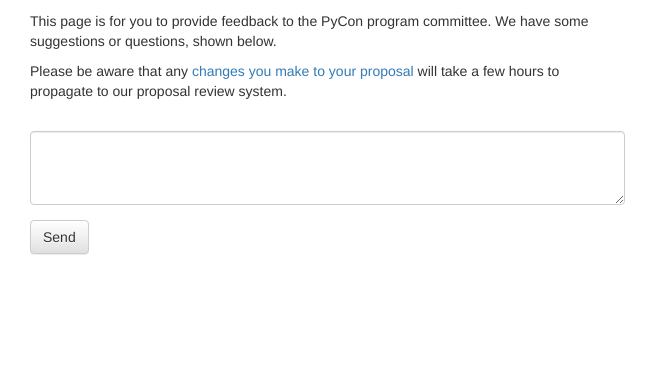
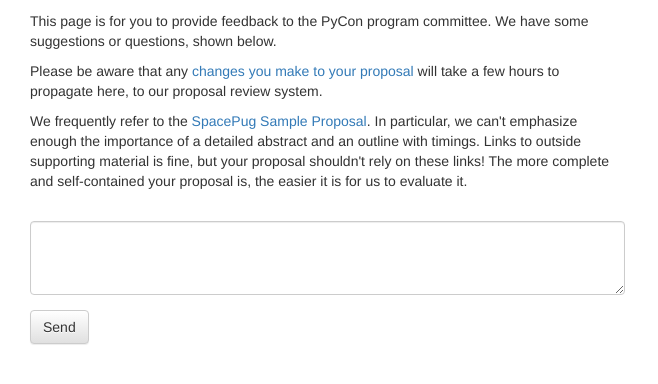
Before and after one commit to njl/progcom, a Python web app: template templates/author_feedback.html in a window 1280 px wide. Shown: the part 105-489 px from the top of the page, without its empty margins (0-658 px from the left). Run offline with Jinja, Linux system fonts and the light colour scheme; the template is opened without the code that fills it, so the values that code supplies are empty.

Commit message:
Adding space pug to proposal feedback

```diff
--- a/templates/author_feedback.html
+++ b/templates/author_feedback.html
@@ -25,7 +25,13 @@
         <a href="https://us.pycon.org/2016/proposals/{{proposal.id}}/">
             changes you make to your proposal</a>
         will take
-        a few hours to propagate to our proposal review system.</p>
+        a few hours to propagate here, to our proposal review system.</p>
+
+        <p>We frequently refer to the
+            <a href="https://us.pycon.org/2015/speaking/proposal_advice/samples/SpacePug/">SpacePug Sample Proposal</a>.
+            In particular, we can't emphasize enough the importance of a detailed abstract and an outline with timings.
+            Links to outside supporting material is fine, but your proposal shouldn't rely on these links!
+            The more complete and self-contained your proposal is, the easier it is for us to evaluate it.</p>
 
         <table class="table table-striped">
             {% for m in messages %}
```
